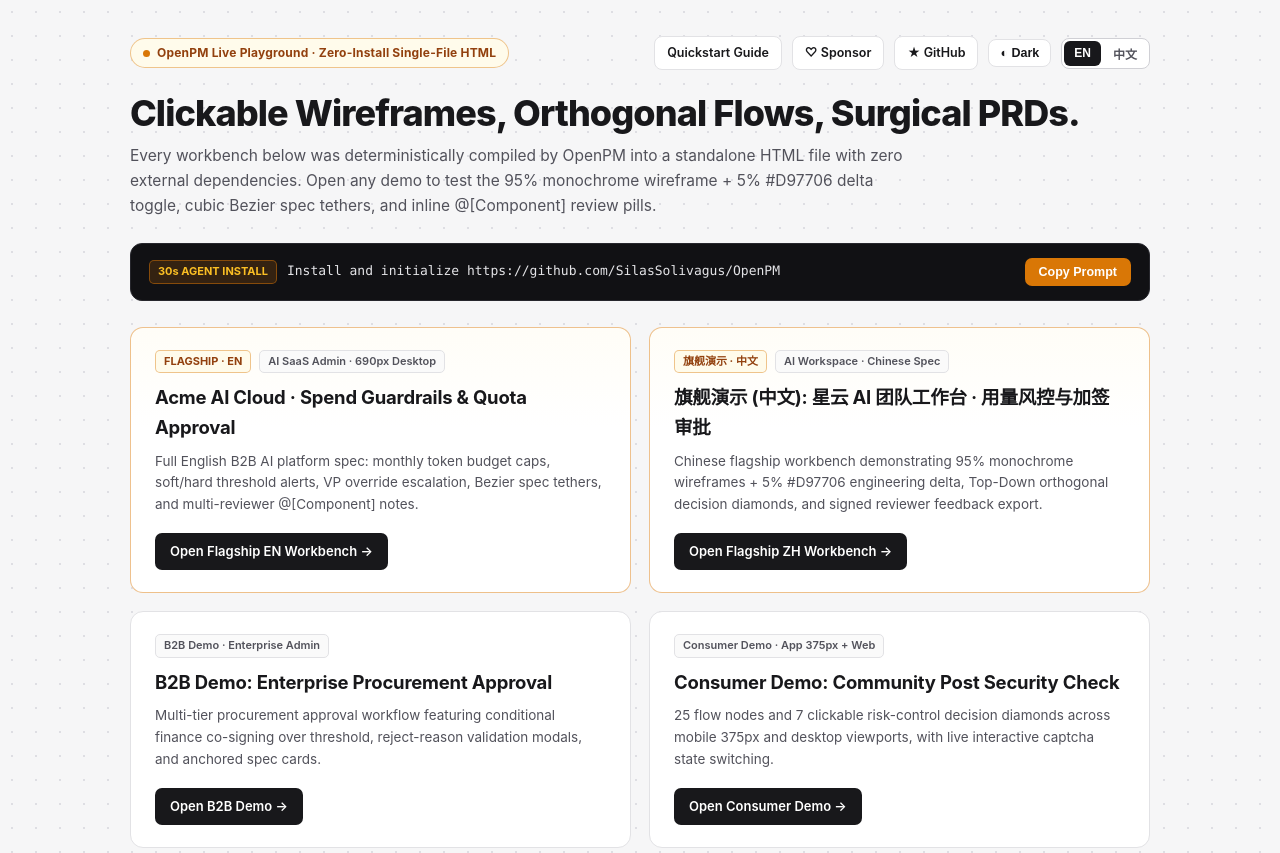
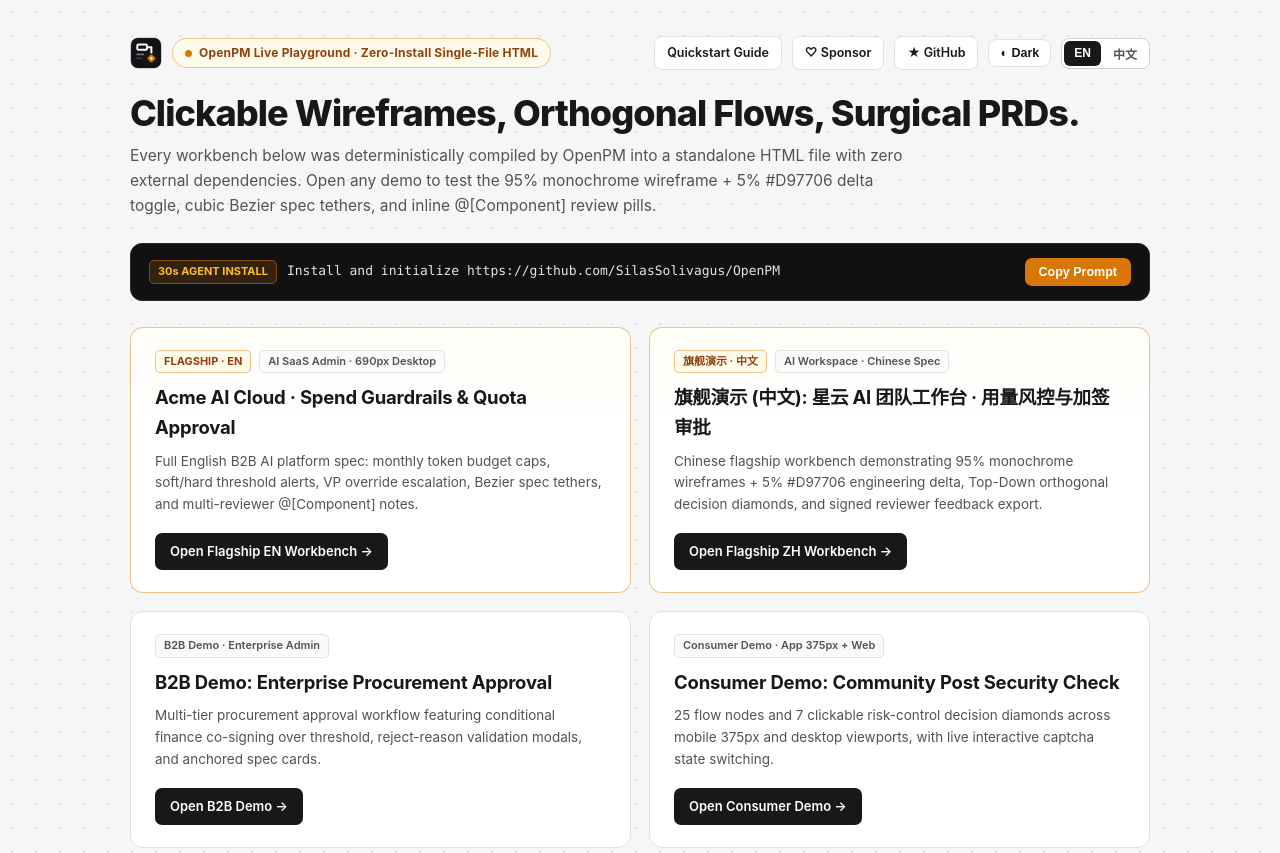
Before and after one commit to SilasSolivagus/OpenPM, a plain HTML site: page index.html in a window 1280 px wide. Shown: the top 853 px of the page. Drawn offline with Linux system fonts and the light colour scheme.

Commit message:
feat(brand): introduce Swiss Orthogonal Prism logo, banners, and SVG favicons

```diff
--- a/index.html
+++ b/index.html
@@ -4,6 +4,7 @@
 <meta charset="utf-8" />
 <meta name="viewport" content="width=device-width, initial-scale=1" />
 <title>OpenPM · Live Interactive Workbench Playground</title>
+<link rel="icon" type="image/svg+xml" href="./assets/logo.svg" />
 <style>
 :root {
   --bg: #f6f6f7;
@@ -194,10 +195,13 @@ html[data-theme="dark"] .tips code { background: #1f1f25; color: #fbbf24; }
 <body>
 <div class="wrap">
   <div class="topbar">
-    <span class="badge">
-      <span class="badge-dot"></span>
-      <span data-lang="en">OpenPM Live Playground · Zero-Install Single-File HTML</span>
-      <span data-lang="zh">OpenPM 在线交互门户 · 零安装单文件工作台</span>
+    <span style="display:inline-flex;align-items:center;gap:10px;">
+      <img src="./assets/logo.svg" alt="OpenPM" width="32" height="32" style="display:block;" />
+      <span class="badge">
+        <span class="badge-dot"></span>
+        <span data-lang="en">OpenPM Live Playground · Zero-Install Single-File HTML</span>
+        <span data-lang="zh">OpenPM 在线交互门户 · 零安装单文件工作台</span>
+      </span>
     </span>
     <div class="top-actions">
       <a class="ghost-link" href="./guide.html">
```
Also changed, not shown: guide.html (+1 -0 lines), sponsor.html (+1 -0 lines), assets/banner-en.svg, assets/banner-zh.svg, assets/logo.png (added), assets/logo.svg (added), assets/social-preview.png, assets/social-preview.svg.
